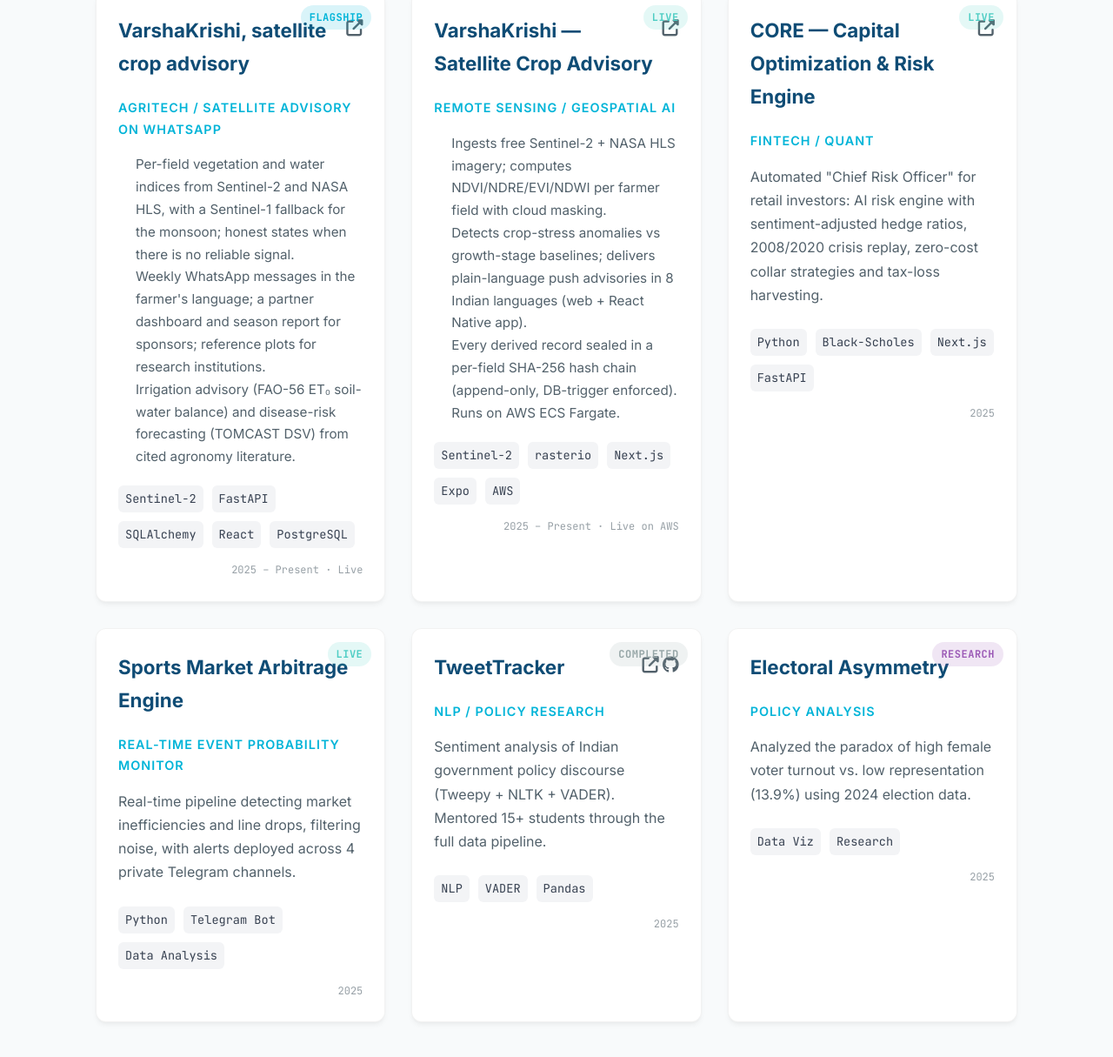
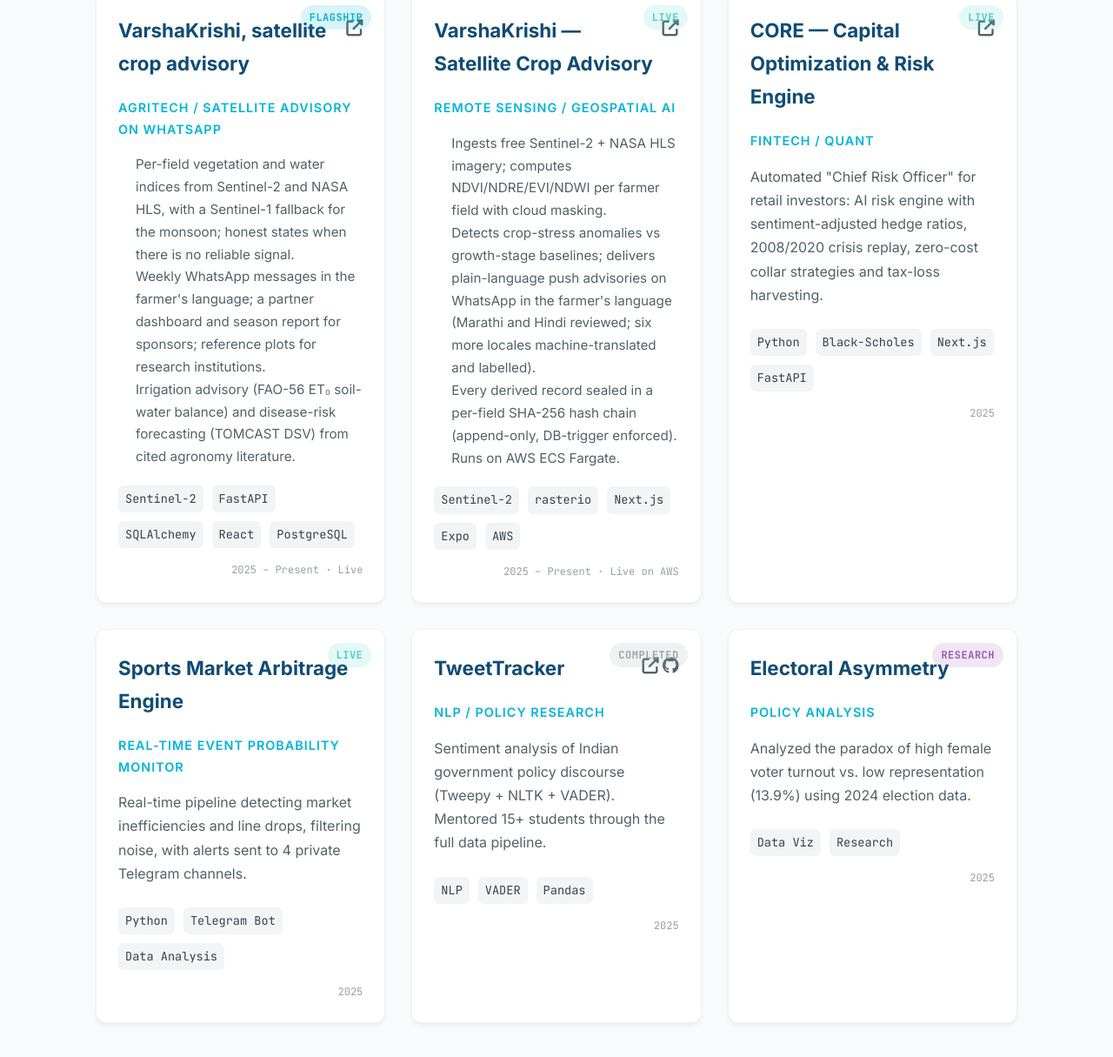
Before and after one commit to tanmaysahare/tanmaysahare.github.io, a plain HTML site: page index.html in a window 1280 px wide. Shown: the part 4664-5879 px from the top of the page at 87% size. Drawn offline with Linux system fonts and the light colour scheme.

Commit message:
plan(website) #W10: founder site, last two stale phrases

```diff
--- a/index.html
+++ b/index.html
@@ -411,7 +411,7 @@
                             <li>Ingests free Sentinel-2 + NASA HLS imagery; computes NDVI/NDRE/EVI/NDWI per farmer
                                 field with cloud masking.</li>
                             <li>Detects crop-stress anomalies vs growth-stage baselines; delivers plain-language push
-                                advisories in 8 Indian languages (web + React Native app).</li>
+                                advisories on WhatsApp in the farmer's language (Marathi and Hindi reviewed; six more locales machine-translated and labelled).</li>
                             <li>Every derived record sealed in a per-field SHA-256 hash chain (append-only, DB-trigger
                                 enforced). Runs on AWS ECS Fargate.</li>
                         </ul>
@@ -460,7 +460,7 @@
                         </div>
                         <p class="project-role">Real-time Event Probability Monitor</p>
                         <p class="project-desc">Real-time pipeline detecting market inefficiencies and line drops,
-                            filtering noise, with alerts deployed across 4 private Telegram channels.</p>
+                            filtering noise, with alerts sent to 4 private Telegram channels.</p>
                         <ul class="project-tech">
                             <li>Python</li>
                             <li>Telegram Bot</li>
```
